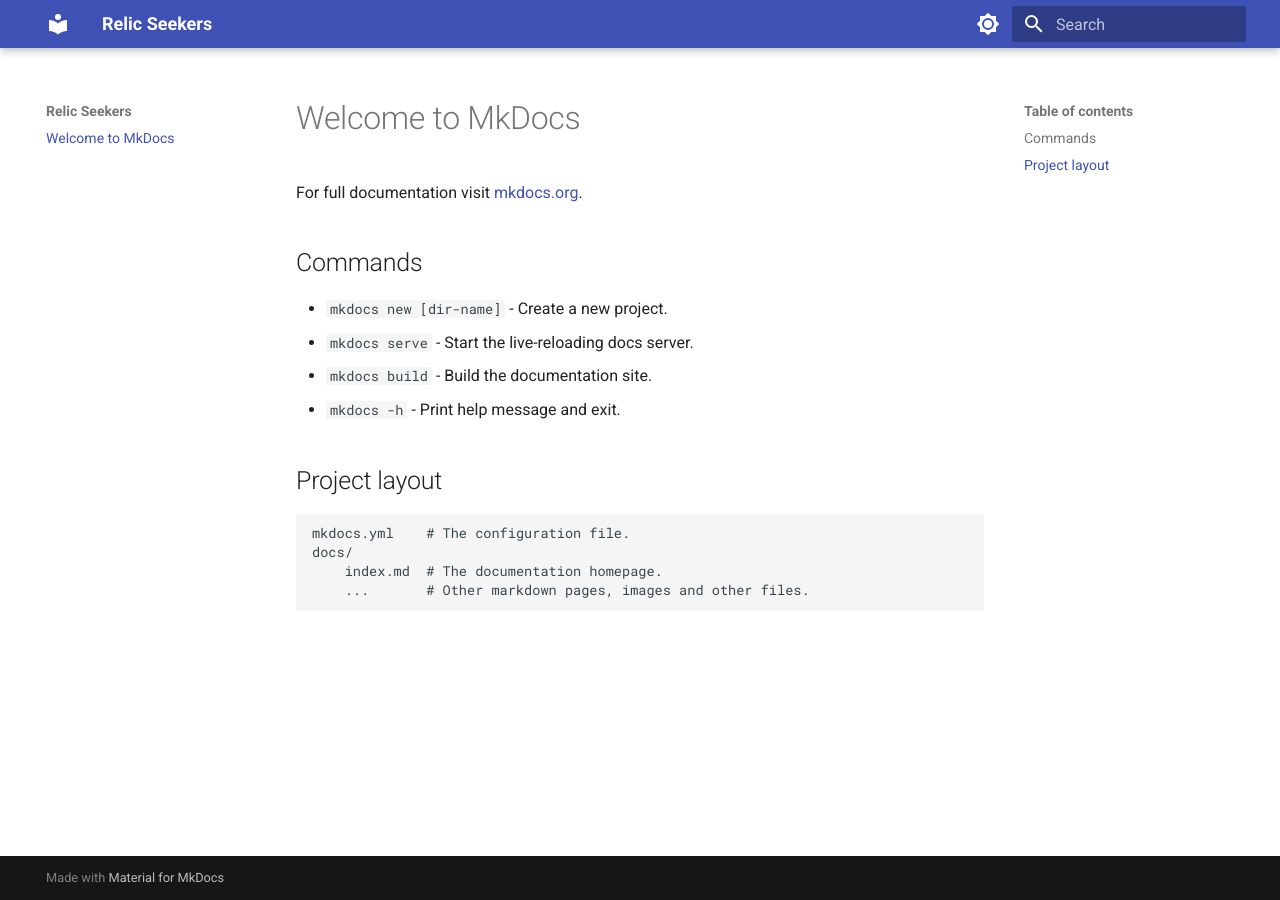
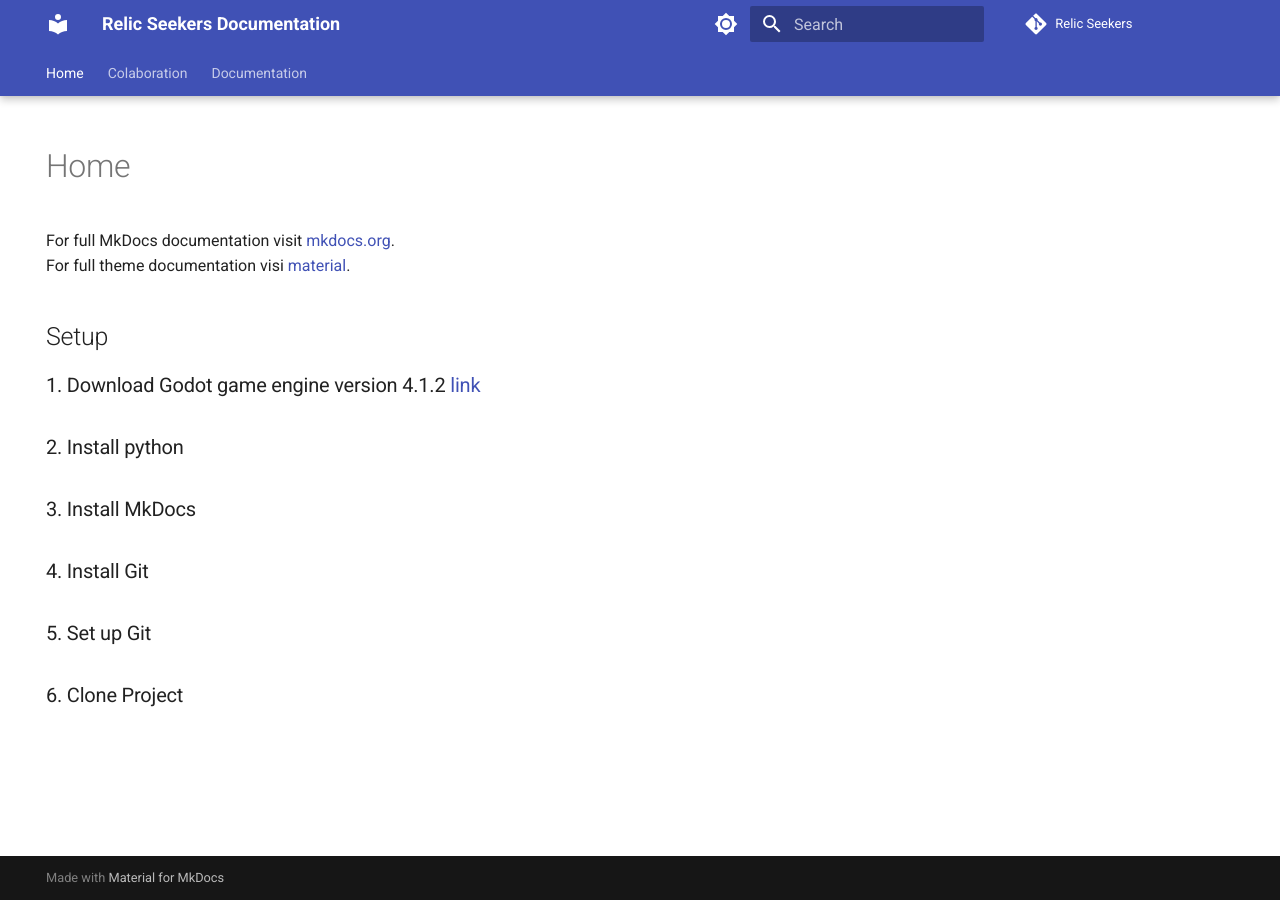
Before and after one commit to Tomko-Code/Relic-Seekers, an MkDocs documentation site: the page built from docs/index.md, in a window 1280 px wide. Built offline with MkDocs 1.6.1 and Material for MkDocs 9.7.7, drawn with Linux system fonts in a browser that asks for light colours; comment, search, counter and statistics services are not loaded.

```diff
--- a/docs/index.md
+++ b/docs/index.md
@@ -1,17 +1,21 @@
-# Welcome to MkDocs
+hide:
+    - navigation
+    - toc
+# Home
 
-For full documentation visit [mkdocs.org](https://www.mkdocs.org).
+For full MkDocs documentation visit [mkdocs.org](https://www.mkdocs.org).<br />
+For full theme documentation visi [material](https://squidfunk.github.io/mkdocs-material/).
 
-## Commands
+## Setup
 
-* `mkdocs new [dir-name]` - Create a new project.
-* `mkdocs serve` - Start the live-reloading docs server.
-* `mkdocs build` - Build the documentation site.
-* `mkdocs -h` - Print help message and exit.
+### 1. Download Godot game engine version 4.1.2 [link](https://github.com/godotengine/godot/releases/download/4.1.2-stable/Godot_v4.1.2-stable_win64.exe.zip)
 
-## Project layout
+### 2. Install python
 
-    mkdocs.yml    # The configuration file.
-    docs/
-        index.md  # The documentation homepage.
-        ...       # Other markdown pages, images and other files.
+### 3. Install MkDocs
+
+### 4. Install Git
+
+### 5. Set up Git
+
+### 6. Clone Project
--- a/mkdocs.yml
+++ b/mkdocs.yml
@@ -1,6 +1,20 @@
-site_name: Relic Seekers
+site_name: Relic Seekers Documentation
+extra:
+  analytics:
+    provider: google
+    property: G-RF1W1204MN
+repo_url: https://github.com/Tomko-Code/Relic-Seekers
+repo_name: Relic Seekers
 theme:
   name: material
+
+  features:
+    - navigation.instant
+    - navigation.instant.prefetch
+    - navigation.tracking
+    - navigation.tabs
+    - navigation.tabs.sticky
+    - toc.integrate
   palette:
 
     # Palette toggle for light mode
```
Also changed, not shown: docs/Colaboration/code-style.md (added, +33 -0 lines), docs/Colaboration/folder-structure.md (added, +16 -0 lines), docs/Documentation/tmp.md (added).
